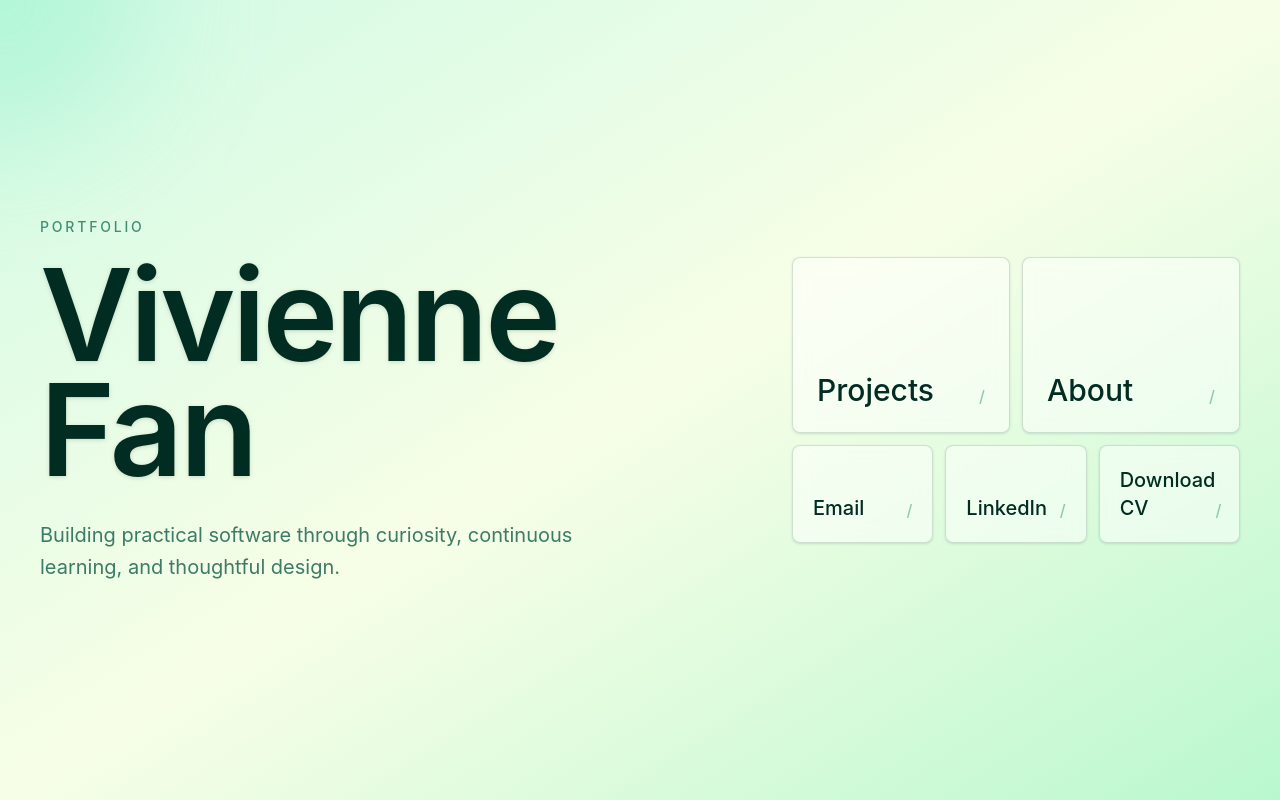
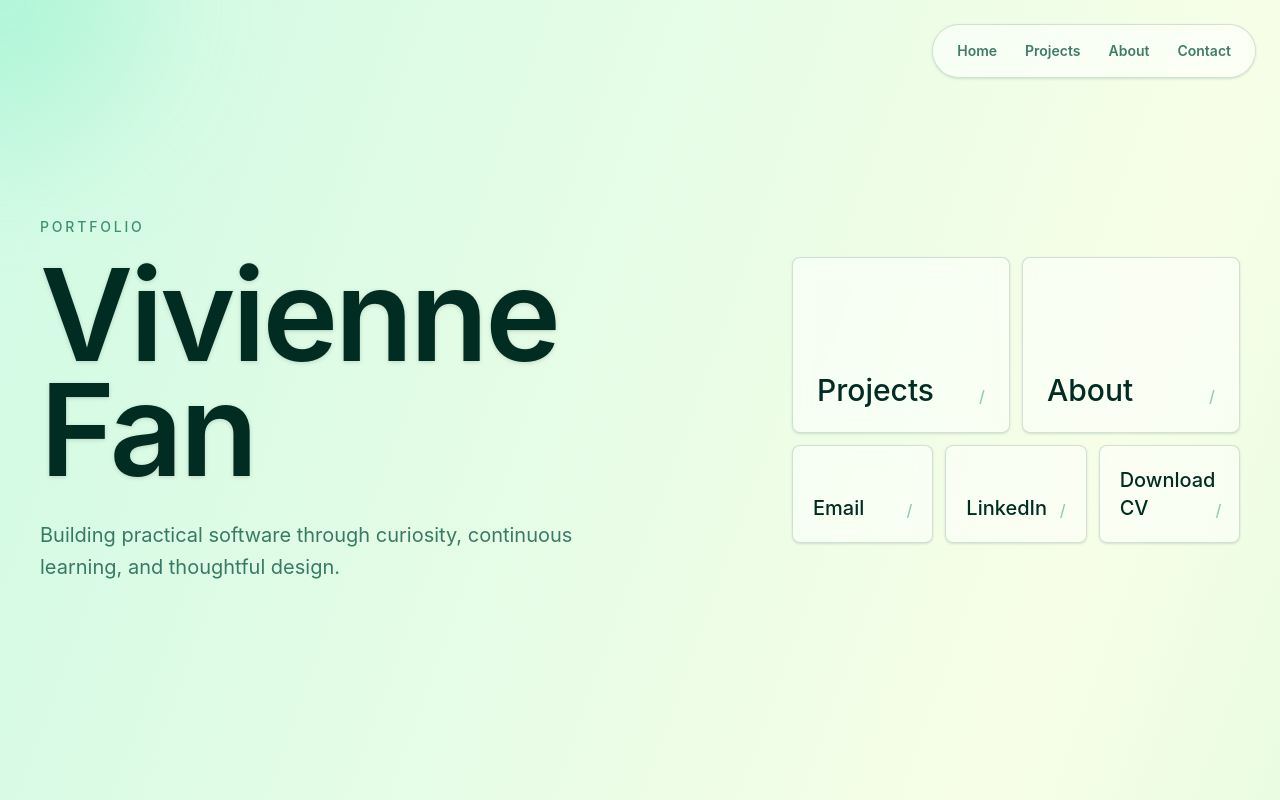
Before and after one commit to alex-fan-dev/Personal_website, a React (Vite) app: page / in a window 1280 px wide. Shown: the top 800 px of the page. Built offline with nearby package versions, Linux system fonts and the light colour scheme.

Commit message:
feat: add single-page navigation

```diff
--- a/src/App.tsx
+++ b/src/App.tsx
@@ -1,17 +1,13 @@
 import { BrowserRouter, Route, Routes } from 'react-router';
-import About from './pages/About';
 import Home from './pages/Home';
 import ProjectDetail from './pages/ProjectDetail';
-import Projects from './pages/Projects';
 
 function App() {
   return (
     <BrowserRouter>
-      <main className="min-h-screen bg-gradient-to-br from-emerald-100 via-lime-50 to-green-200 text-emerald-950">
+      <main className="min-h-screen scroll-smooth bg-gradient-to-br from-emerald-100 via-lime-50 to-green-200 text-emerald-950">
         <Routes>
           <Route path="/" element={<Home />} />
-          <Route path="/about" element={<About />} />
-          <Route path="/projects" element={<Projects />} />
           <Route path="/projects/:slug" element={<ProjectDetail />} />
         </Routes>
       </main>
--- a/src/index.css
+++ b/src/index.css
@@ -1 +1,5 @@
 @import 'tailwindcss';
+
+html {
+  scroll-behavior: smooth;
+}
--- a/src/pages/Home.tsx
+++ b/src/pages/Home.tsx
@@ -1,5 +1,6 @@
 import { useState } from 'react';
-import { Link } from 'react-router';
+import ProjectCard from '../components/ProjectCard';
+import { projects } from '../data/projects';
 
 type MenuItemSize = 'large' | 'default';
 
@@ -12,11 +13,43 @@ type MenuItem = {
 };
 
 const menuItems: MenuItem[] = [
-  { label: 'Projects', href: '/projects', size: 'large' },
-  { label: 'About', href: '/about', size: 'large' },
+  { label: 'Projects', href: '#projects', size: 'large' },
+  { label: 'About', href: '#about', size: 'large' },
   { label: 'Email', href: 'mailto:fanweiwei3456@gmail.com', external: true },
   { label: 'LinkedIn', href: 'https://www.linkedin.com/in/viviennefan/', external: true },
   { label: 'Download CV', href: '/Vivienne_Fan_CV.pdf', external: true },
+];
+
+const navItems = [
+  { label: 'Home', href: '#home' },
+  { label: 'Projects', href: '#projects' },
+  { label: 'About', href: '#about' },
+  { label: 'Contact', href: '#contact' },
+];
+
+const stats = [
+  {
+    value: '3',
+    label: 'Industry Internships',
+  },
+  {
+    value: '3',
+    label: 'Featured Projects',
+  },
+  {
+    value: '1',
+    label: "Master's Degree (In Progress)",
+  },
+  {
+    value: '10+',
+    label: 'Technologies Used',
+  },
+];
+
+const contactLinks = [
+  { label: 'Email', href: 'mailto:fanweiwei3456@gmail.com' },
+  { label: 'LinkedIn', href: 'https://www.linkedin.com/in/viviennefan/' },
+  { label: 'Download CV', href: '/Vivienne_Fan_CV.pdf' },
 ];
 
 const menuItemClass =
@@ -30,15 +63,29 @@ const menuItemSizes: Record<MenuItemSize, string> = {
 function Home() {
   const [cursorPosition, setCursorPosition] = useState({ x: 0, y: 0 });
 
-  function handleMouseMove(event: React.MouseEvent<HTMLElement>) {
+  function handleMouseMove(event: React.MouseEvent<HTMLDivElement>) {
     setCursorPosition({ x: event.clientX, y: event.clientY });
   }
 
   return (
-    <section
+    <div
       onMouseMove={handleMouseMove}
-      className="relative mx-auto flex min-h-screen w-full max-w-7xl flex-col justify-center gap-14 overflow-hidden px-6 py-16 sm:px-10 lg:flex-row lg:items-center lg:justify-between lg:gap-20"
+      className="relative overflow-hidden"
     >
+      <header className="fixed right-4 top-4 z-30 rounded-full border border-emerald-950/15 bg-white/55 px-3 py-2 shadow-sm shadow-emerald-950/10 backdrop-blur sm:right-6 sm:top-6">
+        <nav aria-label="Page navigation" className="flex gap-1">
+          {navItems.map(({ label, href }) => (
+            <a
+              key={label}
+              href={href}
+              className="rounded-full px-3 py-2 text-xs font-semibold text-emerald-900/75 transition hover:bg-white/65 hover:text-emerald-950 focus-visible:outline-2 focus-visible:outline-offset-2 focus-visible:outline-emerald-950 sm:text-sm"
+            >
+              {label}
+            </a>
+          ))}
+        </nav>
+      </header>
+
       <div
         aria-hidden="true"
         className="pointer-events-none fixed z-0 hidden size-72 -translate-x-1/2 -translate-y-1/2 rounded-full bg-emerald-300/25 blur-3xl transition-opacity duration-300 md:block"
@@ -48,7 +95,11 @@ function Home() {
         }}
       />
 
-      <div className="relative z-10 max-w-3xl">
+      <section
+        id="home"
+        className="relative z-10 mx-auto flex min-h-screen w-full max-w-7xl scroll-mt-24 flex-col justify-center gap-14 px-6 py-20 sm:px-10 lg:flex-row lg:items-center lg:justify-between lg:gap-20"
+      >
+        <div className="max-w-3xl">
           <p className="mb-5 text-sm font-medium uppercase tracking-[0.2em] text-emerald-800/70">
             Portfolio
           </p>
@@ -63,7 +114,7 @@ function Home() {
           </p>
         </div>
 
-      <nav aria-label="Portfolio navigation" className="relative z-10 w-full max-w-xl lg:max-w-md">
+        <nav aria-label="Portfolio navigation" className="w-full max-w-xl lg:max-w-md">
           <div className="grid grid-cols-1 gap-3 sm:grid-cols-6">
             {menuItems.map(({ label, href, size = 'default', className = '', external }) => {
               const itemClass = `${menuItemClass} ${menuItemSizes[size]} ${className}`;
@@ -79,19 +130,127 @@ function Home() {
                 </>
               );
 
-            return external ? (
-              <a key={label} href={href} className={itemClass}>
+              return (
+                <a
+                  key={label}
+                  href={href}
+                  className={itemClass}
+                  target={external && href.startsWith('http') ? '_blank' : undefined}
+                  rel={external && href.startsWith('http') ? 'noreferrer' : undefined}
+                >
                   {content}
                 </a>
-            ) : (
-              <Link key={label} to={href} className={itemClass}>
-                {content}
-              </Link>
               );
             })}
           </div>
         </nav>
       </section>
+
+<section
+        id="projects"
+        className="relative z-10 mx-auto flex min-h-screen w-full max-w-7xl scroll-mt-24 flex-col justify-center px-6 py-20 sm:px-10"
+      >
+        <div className="max-w-3xl">
+          <p className="mb-5 text-sm font-medium uppercase tracking-[0.2em] text-emerald-800/70">
+            Projects
+          </p>
+          <h2 className="text-5xl font-semibold leading-tight tracking-tight text-emerald-950 sm:text-6xl">
+            Selected Projects
+          </h2>
+          <p className="mt-8 max-w-xl text-lg leading-8 text-emerald-900/75 sm:text-xl">
+            A curated collection of things I have built, explored, and refined.
+          </p>
+        </div>
+
+        <div className="mt-12 grid gap-4 lg:grid-cols-3">
+          {projects.map((project) => (
+            <ProjectCard key={project.slug} project={project} />
+          ))}
+        </div>
+      </section>
+
+      <section
+        id="about"
+        className="relative z-10 mx-auto flex min-h-screen w-full max-w-7xl scroll-mt-24 flex-col justify-center gap-14 px-6 py-20 sm:px-10 lg:flex-row lg:items-center lg:justify-between lg:gap-20"
+      >
+        <div className="max-w-3xl">
+          <p className="mb-5 text-sm font-medium uppercase tracking-[0.2em] text-emerald-800/70">
+            About Me
+          </p>
+          <h2 className="text-5xl font-semibold leading-tight tracking-tight text-emerald-950 sm:text-6xl">
+            Building software with{' '}
+            <span className="italic text-emerald-600">curiosity</span>,
+            <br />
+            learning by doing.
+          </h2>
+          <p className="mt-8 max-w-2xl text-lg leading-8 text-emerald-900/75 sm:text-xl">
+            Computer Science graduate currently pursuing a Master of Information Technology
+            at the University of Auckland.
+          </p>
+          <p className="mt-5 max-w-2xl text-lg leading-8 text-emerald-900/75 sm:text-xl">
+            I enjoy building practical software through full-stack development, software
+            testing, and continuous learning. I'm particularly interested in creating
+            user-focused applications that solve real-world problems.
+          </p>
+        </div>
+
+        <div className="grid w-full max-w-xl grid-cols-1 gap-4 sm:grid-cols-2 lg:max-w-md">
+          {stats.map(({ value, label }) => (
+            <article
+              key={label}
+              className="rounded-lg border border-emerald-950/15 bg-white/50 p-6 shadow-sm shadow-emerald-950/10 backdrop-blur"
+            >
+              <p className="text-5xl font-semibold leading-none tracking-tight text-emerald-950">
+                {value}
+              </p>
+              <p className="mt-4 text-sm font-medium uppercase tracking-[0.16em] text-emerald-800/65">
+                {label}
+              </p>
+            </article>
+          ))}
+        </div>
+      </section>
+
+
+
+      <section
+        id="contact"
+        className="relative z-10 mx-auto flex min-h-screen w-full max-w-7xl scroll-mt-24 flex-col justify-center px-6 py-20 sm:px-10"
+      >
+        <div className="max-w-3xl">
+          <p className="mb-5 text-sm font-medium uppercase tracking-[0.2em] text-emerald-800/70">
+            Contact
+          </p>
+          <h2 className="text-5xl font-semibold leading-tight tracking-tight text-emerald-950 sm:text-6xl">
+            Let's build something thoughtful.
+          </h2>
+          <p className="mt-8 max-w-xl text-lg leading-8 text-emerald-900/75 sm:text-xl">
+            I'm open to software development opportunities, project conversations,
+            and collaborations around practical user-focused products.
+          </p>
+        </div>
+
+        <div className="mt-12 grid gap-3 sm:grid-cols-3">
+          {contactLinks.map(({ label, href }) => (
+            <a
+              key={label}
+              href={href}
+              className="group flex min-h-24 items-end justify-between rounded-lg border border-emerald-950/15 bg-white/50 p-5 text-left text-xl font-medium text-emerald-950 shadow-sm shadow-emerald-950/10 backdrop-blur transition duration-300 hover:-translate-y-1 hover:border-emerald-950/40 hover:bg-white/75 hover:shadow-xl hover:shadow-emerald-950/15 focus-visible:outline-2 focus-visible:outline-offset-4 focus-visible:outline-emerald-950"
+              target={href.startsWith('http') ? '_blank' : undefined}
+              rel={href.startsWith('http') ? 'noreferrer' : undefined}
+            >
+              <span>{label}</span>
+              <span
+                aria-hidden="true"
+                className="text-base text-emerald-700/40 transition duration-300 group-hover:translate-x-1 group-hover:text-emerald-950"
+              >
+                /
+              </span>
+            </a>
+          ))}
+        </div>
+      </section>
+    </div>
   );
 }
 
--- a/src/pages/ProjectDetail.tsx
+++ b/src/pages/ProjectDetail.tsx
@@ -9,7 +9,7 @@ function ProjectDetail() {
     return (
       <section className="mx-auto flex min-h-screen w-full max-w-7xl flex-col justify-center px-6 py-16 sm:px-10">
         <Link
-          to="/projects"
+          to="/#projects"
           className="mb-8 inline-flex text-sm font-medium text-emerald-800/70 transition hover:text-emerald-950 focus-visible:outline-2 focus-visible:outline-offset-4 focus-visible:outline-emerald-950"
         >
           / Projects
@@ -24,7 +24,7 @@ function ProjectDetail() {
   return (
     <section className="mx-auto flex min-h-screen w-full max-w-7xl flex-col justify-center px-6 py-16 sm:px-10">
       <Link
-        to="/projects"
+        to="/#projects"
         className="mb-8 inline-flex text-sm font-medium text-emerald-800/70 transition hover:text-emerald-950 focus-visible:outline-2 focus-visible:outline-offset-4 focus-visible:outline-emerald-950"
       >
         / Projects
--- a/src/pages/Projects.tsx
+++ b/src/pages/Projects.tsx
@@ -15,7 +15,7 @@ function Projects() {
         <p className="mb-5 text-sm font-medium uppercase tracking-[0.2em] text-emerald-800/70">
           Projects
         </p>
-        <h1 className="text-6xl font-semibold leading-none tracking-tight text-emerald-950 drop-shadow-sm sm:text-8xl">
+        <h1 className="text-5xl font-semibold leading-tight tracking-tight text-emerald-950 sm:text-6xl">
           Selected Projects
         </h1>
         <p className="mt-8 max-w-xl text-lg leading-8 text-emerald-900/75 sm:text-xl">
```
Lines whose indentation alone changed are shown as unchanged.
